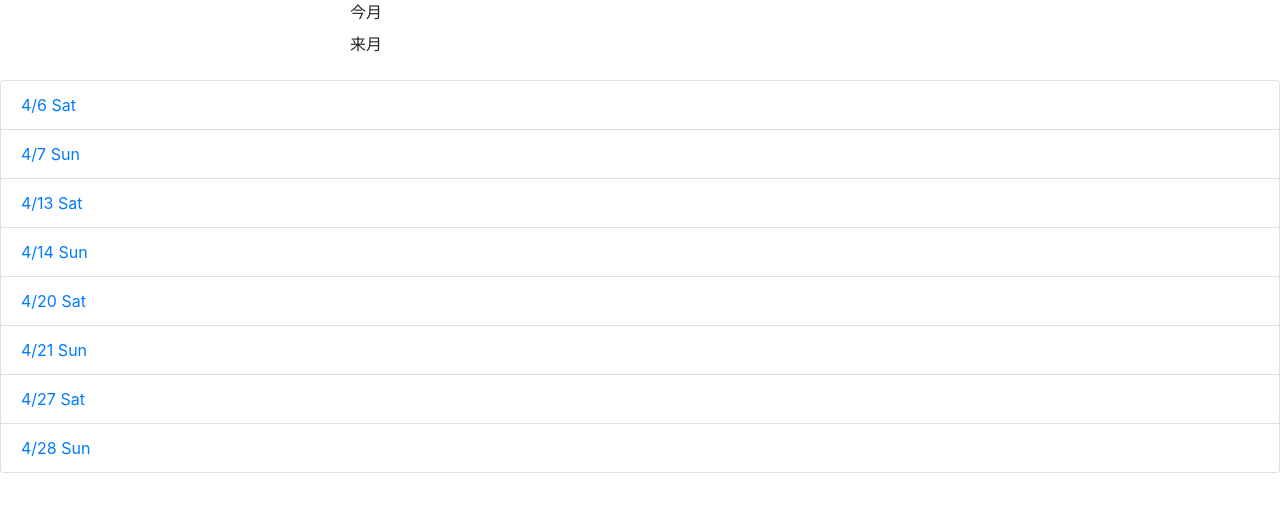
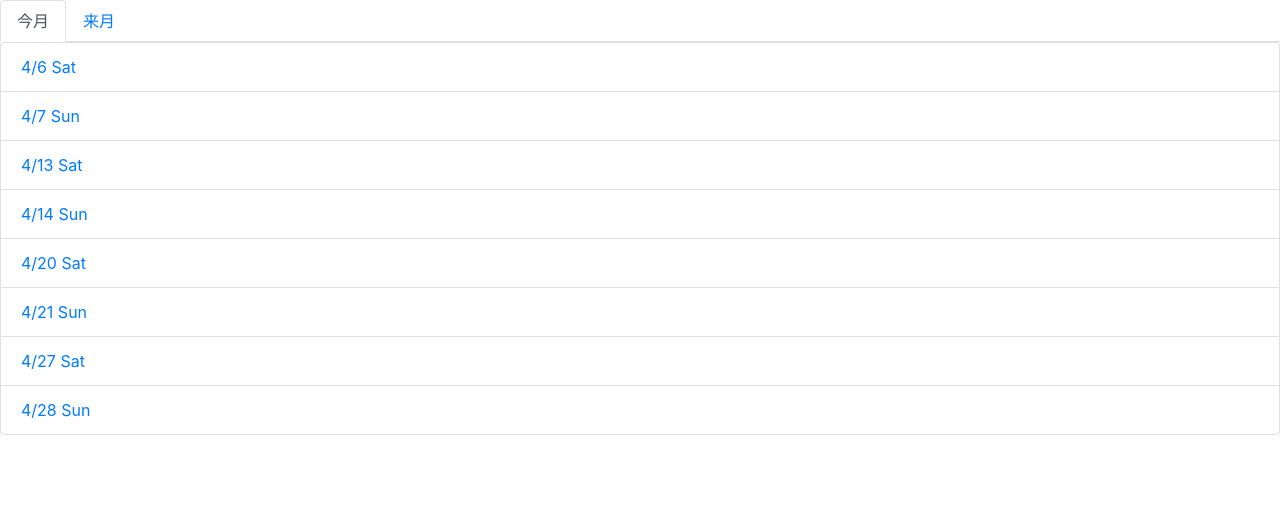
Before and after one commit to IidaTakuma/ShiftSwitch, a Django app: page / in a window 1280 px wide. Shown: the part 64-576 px from the top of the page. Run offline with Django 3.2, Linux system fonts and the light colour scheme; some libraries are stand-ins or nearby versions.

Commit message:
月の切り替えを追加
切り替えのやつを実装しました。
とりあえずBootstrapで実装したので、デザイン修正は後ほど。

```diff
--- a/ShiftSwitch/main/templates/main/calendar.html
+++ b/ShiftSwitch/main/templates/main/calendar.html
@@ -16,30 +16,32 @@
     </div>
 </nav>
 {% comment %} [hidaka]switch month {% endcomment %}
-<p class="tabs col-sm-6 container-fluid">
-  <input style="display:none;" id="this_month" type="radio" name="tab_item" checked>
-  <label class="tab_item col-sm-6 mr-0" for="this_month">今月</label>
-  <input style="display:none;" id="next_month" type="radio" name="tab_item">
-  <label class="tab_item col-sm-6 ml-0" for="next_month">来月</label>
-</p>
+<ul class="nav nav-tabs">
+  <li class="nav-item">
+    <a href="#this_month" class="nav-link active" data-toggle="tab">今月</a>
+  </li>
+  <li class="nav-item">
+    <a href="#next_month" class="nav-link" data-toggle="tab">来月</a>
+  </li>
+  </ul>
 {% comment %} [hidaka]end switch month {% endcomment %}
 
 {% comment %} weekend:(年,月,日,曜日) {% endcomment %}
+<div class="tab-content">
+  <div id="this_month" class="tab-pane active">
     <div class="list-group">
       {% for day in weekends_thismonth %}
       <a class="list-group-item" href="{% url 'main:daily' %}?y={{day.0}}&m={{day.1}}&d={{day.2}}&w={{day.3}}">{{day.1}}/{{day.2}} {{day.3}}</a>
       {% endfor %}
     </div>
+  </div>
 
-{% comment %} {% for day in weekends_nextmonth %}
+  <div id="next_month" class="tab-pane">
+    <div class="list-group">
+      {% for day in weekends_nextmonth %}
       <a href="{% url 'main:daily' %}?y={{day.0}}&m={{day.1}}&d={{day.2}}&w={{day.3}}">{{day.1}}/{{day.2}} {{day.3}}</a><br>
-{% endfor %} {% endcomment %}
-
-{% comment %} [hidaka]inline style and script {% endcomment %}
-<style>
-</style>
-<script>
-</script>
-{% comment %} [hidaka]end inline style and script {% endcomment %}
-
+      {% endfor %}
+    </div>
+  </div>
+</div>
 {% endblock %}
```
Lines whose indentation alone changed are shown as unchanged.
